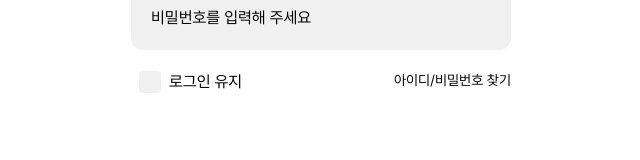
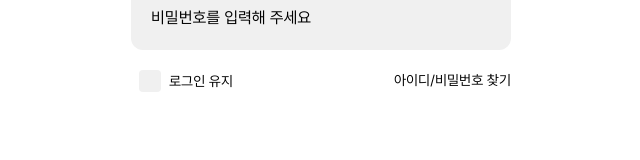
Before and after one commit to petD-ary/petDiary, a Next.js app: page /login in a window 1280 px wide. Shown: the part 346-506 px from the top of the page, without its empty margins (319-959 px from the left). Built offline with nearby package versions, Linux system fonts and the light colour scheme.

Commit message:
design: label 폰트 크기 수정

```diff
--- a/app/components/Input/CheckButton/index.tsx
+++ b/app/components/Input/CheckButton/index.tsx
@@ -8,7 +8,7 @@ interface InputProps {
 
 const CheckButton = ({ label, checked, setState }: InputProps) => {
   return (
-    <label className='flex items-center ml-2 cursor-pointer pb-0'>
+    <label className='flex items-center ml-2 cursor-pointer pb-0 text-sm'>
       <input
         type='checkbox'
         id='customCheckbox'
```
